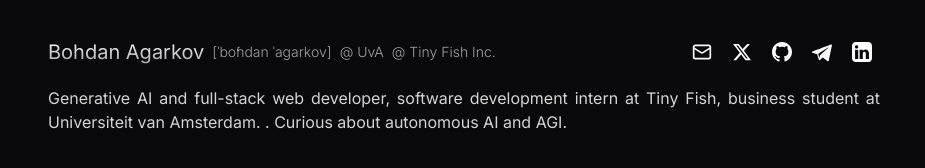
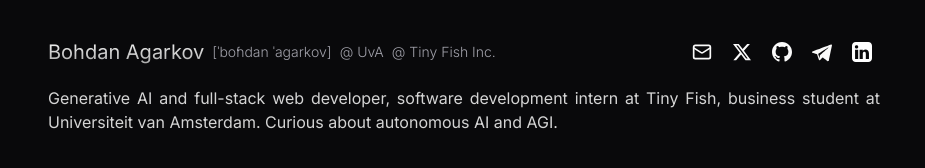
Before and after one commit to keell0renz/visitcard, a Next.js app: page / in a window 1280 px wide. Shown: the part 274-442 px from the top of the page, without its empty margins (176-1101 px from the left). Built offline with nearby package versions, Linux system fonts and the light colour scheme.

Commit message:
Minor fix

```diff
--- a/app/page.tsx
+++ b/app/page.tsx
@@ -82,7 +82,7 @@ export default function Home() {
           </a>
           , business student at Universiteit van Amsterdam.{" "}
           {/*A happy owner of a sweet black cat Felix -- I love you Felix! Just hided you from pig landlords. <3 */}
-          . Curious about autonomous AI and AGI.
+          Curious about autonomous AI and AGI.
         </div>
       </article>
       <section className="pt-8 block md:hidden">
```
